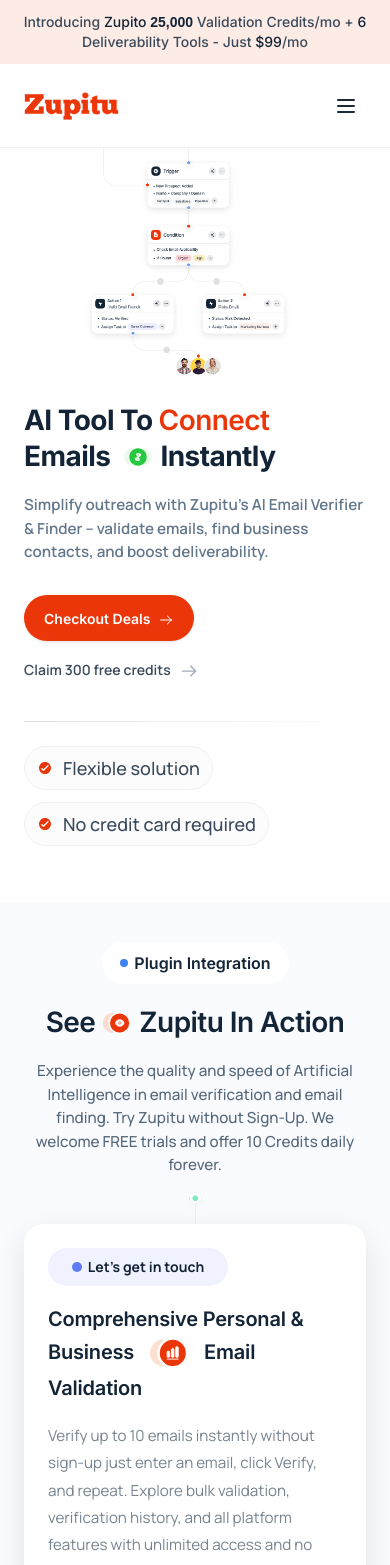
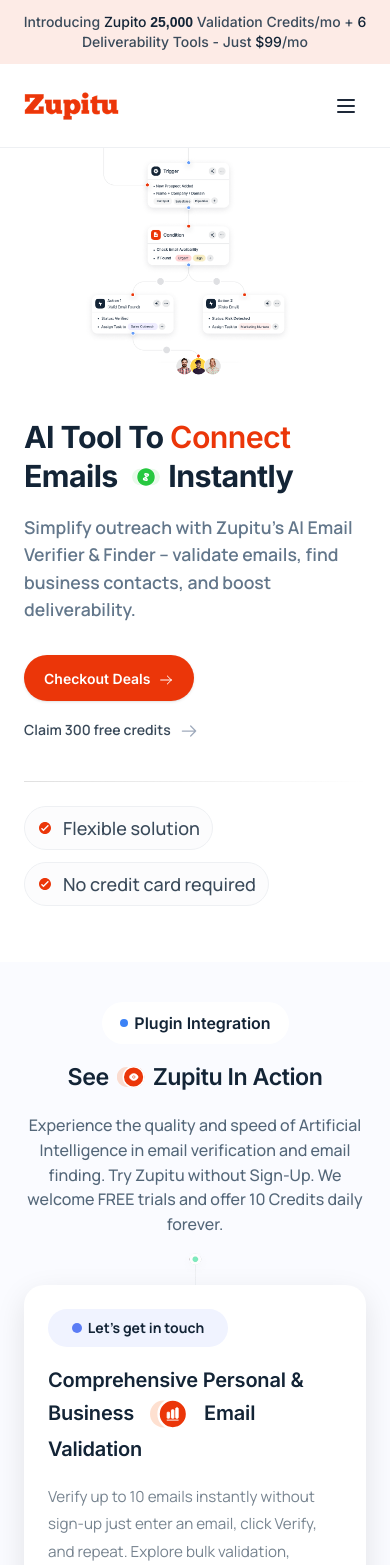
Before and after one commit to itfuturzMaharshi/zupito_website, a React (Vite) app: page / in a window 390 px wide. Shown: the top 1565 px of the page. Built offline with nearby package versions, Linux system fonts and the light colour scheme.

Commit message:
set mobile screen

```diff
--- a/src/App.css
+++ b/src/App.css
@@ -15,21 +15,21 @@
 }
 
 .home-main-title {
-  font-size: clamp(1.75rem, 5vw, 4rem);
+  font-size: clamp(1.9rem, 5vw, 4rem);
   font-weight: 700;
   line-height: 1.15;
   letter-spacing: -0.02em;
 }
 
 .home-main-description {
-  font-size: clamp(0.95rem, 1.6vw, 1.4rem);
+  font-size: clamp(1.1rem, 1.6vw, 1.4rem);
   font-weight: 600;
   line-height: 1.55;
   letter-spacing: 0;
 }
 
 .home-title {
-  font-size: clamp(1.75rem, 4vw, 3.5rem);
+  font-size: clamp(1.45rem, 4vw, 3.5rem);
   font-weight: 600;
   line-height: 1.15;
   letter-spacing: -0.02em;
@@ -43,7 +43,7 @@
 }
 
 .home-description {
-  font-size: clamp(0.95rem, 1.6vw, 1.4rem);
+  font-size: clamp(1rem, 1.6vw, 1.4rem);
   font-weight: 500;
   line-height: 1.55;
   letter-spacing: 0;
--- a/src/components/homePage/EmailFinder.jsx
+++ b/src/components/homePage/EmailFinder.jsx
@@ -76,7 +76,7 @@
                 <h3
                   data-animate-item
                   style={{ transitionDelay: "0.2s" }}
-                  className="home-subtitle px-3 text-[32px]! text-center font-['Inter'] text-[#132436] capitalize"
+                  className="home-subtitle px-3 sm:text-[24px]! md:text-[28px]! lg:text-[32px]! text-center font-['Inter'] text-[#132436] capitalize"
                 >
                     List Building With Reliable <br /> Email Finder
                   </h3>
@@ -105,7 +105,7 @@
                           />
                         </span>
                         <span
-                          className="home-description leading-8! text-[#3A4A5A] font-['Manrope'] email-finder-label"
+                          className="home-description leading-5!  md:leading-6! lg:leading-8! text-[#3A4A5A] font-['Manrope'] email-finder-label"
                           style={{
                             animationDelay: `${0.28 + idx * 0.18}s`,
                             animationDuration: "0.9s",
--- a/src/components/homePage/EmailFinderWorks.jsx
+++ b/src/components/homePage/EmailFinderWorks.jsx
@@ -140,7 +140,7 @@
                       data-animate-item
                     >
                       <h4 className="text-[18px] sm:text-[20px] md:text-[22px] lg:text-[24px] xl:text-[26px] font-bold text-[#132436] font-['Inter'] mb-3!">{step.title}</h4>
-                      <p className="text-[18px] sm:text-[20px] md:text-[22px] lg:text-[24px] font-normal text-[#747C9A] font-['Manrope'] mb-0!">
+                      <p className="text-[16px] sm:text-[20px] md:text-[22px] lg:text-[24px] font-normal text-[#747C9A] font-['Manrope'] mb-0!">
                         {step.description}
                       </p>
                     </div>
--- a/src/components/homePage/EmailsVerified.jsx
+++ b/src/components/homePage/EmailsVerified.jsx
@@ -21,7 +21,7 @@
                 <h2
                   data-animate-item
                   style={{ transitionDelay: "0.08s" }}
-                  className="home-subtitle text-[32px]! leading-[40px]! font-['Inter'] text-center"
+                  className="home-subtitle sm:text-[24px]! md:text-[28px]! lg:text-[32px]! sm:leading-[32px]! md:leading-[36px]! lg:leading-[40px]! font-['Inter'] text-center"
                 >
                   <span className="text-[#132436]">
                     Lead Generation <span className="text-[#9C93B4]">with</span>{" "}
--- a/src/components/homePage/HeroSection.jsx
+++ b/src/components/homePage/HeroSection.jsx
@@ -38,7 +38,7 @@
         {/* Dots/backdrop spacing wrapper to mimic Figma breathing room */}
         <div className="w-full px-6! sm:px-8! md:px-12! lg:px-16! xl:px-24! 2xl:px-[150px]! py-10! lg:py-0! xl:py-0">
           <div className="max-w-[full] lg:max-w-[1362px] mx-auto relative">
-            <div className="grid grid-cols-1 lg:grid-cols-2 gap-6 md:gap-8 lg:gap-10 xl:gap-16 items-center">
+            <div className="grid grid-cols-1 lg:grid-cols-2 gap-10 md:gap-8 lg:gap-10 xl:gap-16 items-center">
             {/* Copy */}
             <div className="order-2 lg:order-1">
               <h1
--- a/src/components/homePage/Productivity.jsx
+++ b/src/components/homePage/Productivity.jsx
@@ -192,10 +192,10 @@
                         />
                       </div>
                       <div className="flex-1 flex flex-col gap-3">
-                        <h4 className="text-[16px] sm:text-[18px] md:text-[22px] lg:text-[24px] xl:text-[26px] font-bold text-[#132436] font-['Inter'] capitalize">
+                        <h4 className="text-[18px]  md:text-[22px] lg:text-[24px] xl:text-[26px] font-bold text-[#132436] font-['Inter'] capitalize">
                           {item.title}
                         </h4>
-                        <p className=" text-[22px] font-normal text-[#747C9A] font-['Manrope']">
+                        <p className="text-[16px] md:text-[20px] lg:text-[22px] font-normal text-[#747C9A] font-['Manrope']">
                           {item.desc}
                         </p>
                       </div>
--- a/src/components/homePage/Teams.jsx
+++ b/src/components/homePage/Teams.jsx
@@ -56,7 +56,7 @@
               <p
                 data-animate-item
                 style={{ transitionDelay: "0.15s" }}
-                className="home-description text-[26px]! text-[#546779] font-['Manrope'] max-w-[620px] lg:mt-[10px]"
+                className="home-description sm:text-[22px]! md:text-[24px]! lg:text-[26px]! text-[#546779] font-['Manrope'] max-w-[620px] lg:mt-[10px]"
               >
                 Zupitu’s fast, intuitive platform empowers teams to verify leads
                 quickly with minimal training required.
@@ -118,7 +118,7 @@
                   />
                 </div>
                 <div className="flex flex-col gap-3">
-                  <h3 className="text-[24px]! font-semibold leading-7 text-[#132436] font-['Inter'] capitalize">
+                  <h3 className="text-[20px]!  md:text-[24px]!  font-semibold leading-7 text-[#132436] font-['Inter'] capitalize">
                     {item.title}
                   </h3>
                   <p className="home-description-card text-[#747C9A] font-['Manrope']">
--- a/src/components/homePage/WinningTeams.jsx
+++ b/src/components/homePage/WinningTeams.jsx
@@ -80,7 +80,7 @@
                 key={idx}
                 data-animate-item
                 style={{ transitionDelay: `${0.1 * idx}s` }}
-                className={`w-full max-w-[300px] h-[300px] rounded-[20px] bg-[#FAFBFF] shadow-[0px_4px_7px_0px_#53587B12] px-[22px]! lg:py-[50px]! xl:py-[80px]! flex flex-col items-center justify-center text-center gap-5 cursor-pointer${
+                className={`w-full max-w-[250px] h-[200px] sm:max-w-[300px] sm:h-[300px] rounded-[20px] bg-[#FAFBFF] shadow-[0px_4px_7px_0px_#53587B12] px-[22px]! lg:py-[50px]! xl:py-[80px]! flex flex-col items-center justify-center text-center gap-5 cursor-pointer${
                   idx === 1 || idx === 2 ? ' lg:mt-[56px]!' : ''
                 }`}
               >
@@ -88,12 +88,12 @@
                   {card.title}
                 </div>
                 {idx === 1 || idx === 2 ? (
-                  <p className="text-[16px] md:text-[18px] lg:text-[20px] xl:text-[22px] font-normal leading-9  text-[#3A4A5A] font-['Manrope']">
+                  <p className="text-[16px] md:text-[18px] lg:text-[20px] xl:text-[22px] font-normal leading-6  lg:leading-9  text-[#3A4A5A] font-['Manrope']">
                     <span className="block">Lower Cost Per Lead-</span>
                     <span className="block">Cut costs with verified leads</span>
                   </p>
                 ) : (
-                  <p className="text-[22px] font-normal leading-9 whitespace-pre-line font-['Manrope'] text-[#3A4A5A]">
+                  <p className="text-[16px] md:text-[18px] lg:text-[20px] xl:text-[22px] font-normal leading-6  lg:leading-9 whitespace-pre-line font-['Manrope'] text-[#3A4A5A]">
                     {card.desc}
                   </p>
                 )}
```
